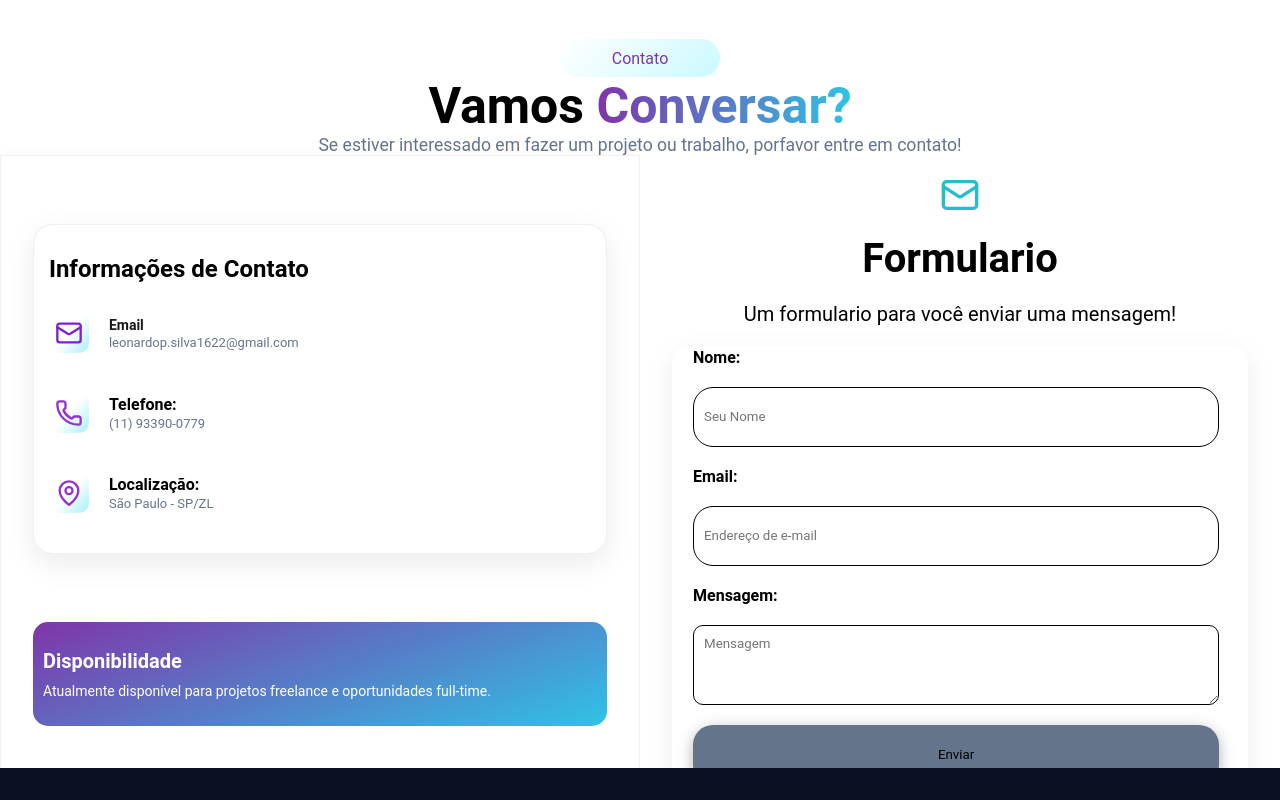
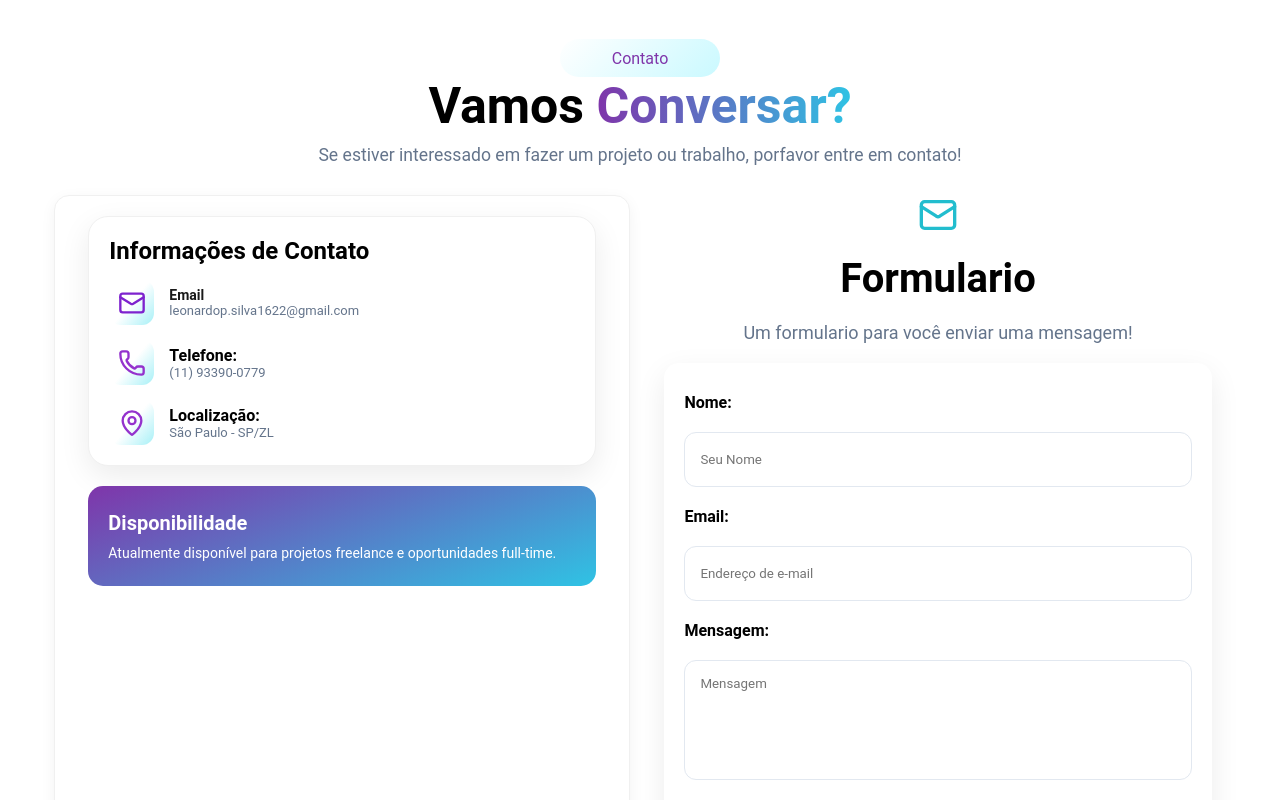
Before and after one commit to LeonardoSilva777/Portifolio, a React (Vite) app in the folder portifolio/: page / in a window 1280 px wide. Shown: the part 3120-3920 px from the top of the page. Built offline with nearby package versions, Linux system fonts and the light colour scheme.

Commit message:
Alteração do FOOTER

```diff
--- a/portifolio/src/assets/Contato/Contato.module.css
+++ b/portifolio/src/assets/Contato/Contato.module.css
@@ -1,11 +1,14 @@
 .contatos_page {
     width: 100%;
-    height: 93vh;
+    /* Alteração: Mudado de 93vh para auto para o conteúdo empurrar o footer */
+    height: auto !important;
+    min-height: 100vh; /* Garante que a página ocupe a tela toda no mínimo */
     background-color: white;
     display: flex;
     flex-direction: column;
     align-items: center;
     padding-top: 15px;
+    padding-bottom: 60px; /* Espaço para não encostar no footer */
 }
 
 .span_gradiente {
@@ -15,70 +18,69 @@
     font-weight: bold;
 }
 
-.information{
+.information {
     width: 100%;
-    height: 15vh;
-
+    min-height: 15vh;
     display: flex;
     flex-direction: column;
     justify-content: space-evenly;
     align-items: center;
-
+    margin-bottom: 30px;
 
     .sobre {
         width: 160px;
         height: 38px;
-        background:  linear-gradient(135deg, #ffffff 0%, #caf9ff 100%);
+        background: linear-gradient(135deg, #ffffff 0%, #caf9ff 100%);
         display: flex;
         justify-content: center;
         align-items: center;
         border-radius: 30px;
         color: #7F35AA;
-
-
     }
 
-
-
-        p{
-            color: #64748b;
-            font-size: 1.1rem;
-        }
+    p {
+        color: #64748b;
+        font-size: 1.1rem;
+        margin-top: 10px;
+    }
 }
 
-.formas_contato{
+.formas_contato {
     width: 100%;
-    height: 93vh;
+    /* Alteração: Mudado para auto para suportar o formulário */
+    height: auto !important;
     background-color: white;
     display: flex;
     flex-direction: row;
+    justify-content: center; /* Centraliza as duas colunas */
+    gap: 20px;
 
-    .contatos{
-        width: 50%;
-        height: 80vh;
+    .contatos {
+        width: 45%;
+        /* Alteração: Removido 80vh fixo */
+        height: auto;
         background-color: white;
         display: flex;
         flex-direction: column;
-        justify-content: space-evenly;
+        gap: 20px;
         align-items: center;
         text-align: start;
+        padding: 20px;
         box-shadow: 0 4px 15px rgba(0, 0, 0, 0.05);
         border: 1px solid #f0f0f0;
-        transition: all 0.3s ease;
-        cursor: pointer;
-
+        border-radius: 15px;
     }
 
     .option {
-        width: 90%;
+        width: 95%;
         height: auto;
-        min-height: 40vh;
+        min-height: 120px; /* Reduzido para não ficar gigante no desktop */
         background-color: white;
         display: flex;
         flex-direction: column;
         justify-content: center;
-        gap: 20px;
-        padding: 30px 15px;
+        gap: 15px;
+        padding: 20px;
         border-radius: 20px;
         box-shadow: 0 10px 30px rgba(0, 0, 0, 0.08);
         border: 1px solid #f0f0f0;
@@ -92,29 +94,20 @@
 
     .tipos {
         width: 100%;
-        height: 60px;
         display: flex;
         flex-direction: row;
         align-items: center;
-        gap: 20px;
+        gap: 15px;
     }
 
     .icon {
-        width: 40px;
-        height: 40px;
+        width: 45px;
+        height: 45px;
         background: linear-gradient(130deg, #ffffff 50%, hsl(185, 83%, 81%) 100%);
         display: flex;
         align-items: center;
         justify-content: center;
-        border-radius: 10px;
-        transition: background 0.3s ease;
-    }
-
-
-    .texto_contato {
-        display: flex;
-        flex-direction: column;
-        justify-content: center;
+        border-radius: 12px;
     }
 
     .texto_contato h3 {
@@ -122,206 +115,110 @@
         font-weight: 700;
         color: #1a1a1a;
         margin: 0;
-        padding: 0;
     }
 
     .texto_contato p {
         font-size: 13px;
         color: #64748b;
-        margin: 2px 0 0 0;
-        padding: 0;
     }
-
 }
 
-.proposta{
-    width: 90%;
-    min-height: 13vh;
+.proposta {
+    width: 95%;
+    min-height: 100px;
     background: linear-gradient(160deg, #7F35AA 0%, #2FC3E4 100%);
     gap: 10px;
     display: flex;
     flex-direction: column;
     justify-content: center;
-    padding-left: 10px;
+    padding: 20px;
     border-radius: 15px;
     color: white;
 
-    h1{
-        font: bold;
-        font-size: 20px;
-    }
-
-    p {
-        font-size: 14px;
-    }
+    h1 { font-size: 20px; font-weight: bold; }
+    p { font-size: 14px; }
 }
 
-.formulario{
-    width: 50%;
-    height: 80vh;
+.formulario {
+    width: 45%;
+    /* Alteração: Removido 80vh fixo */
+    height: auto;
     background-color: white;
     display: flex;
     flex-direction: column;
     align-items: center;
-    padding-top: 20px;
     gap: 20px;
+    padding-bottom: 20px;
 
-    h1{
-        font-size: 40px;
-    }
-    p{
-        font-size: 20px;
-    }
+    h1 { font-size: 40px; }
+    p { font-size: 18px; color: #64748b; }
 }
 
-.area_forms{
-    width: 90%;
-    height: 55vh;
+.area_forms {
+    width: 95%;
+    height: auto;
+    padding: 30px 20px;
     background-color: white;
     display: flex;
     flex-direction: column;
-    justify-content: center;
-    padding-left: 20px;
     gap: 20px;
     box-shadow: 0 10px 30px rgba(0, 0, 0, 0.08);
-    border: 1px solid #ffffff;
     border-radius: 15px;
     transition: transform 0.3s ease, box-shadow 0.3s ease;
 
-
-
-    input{
-        width: 95%;
-        height: 60px;
-        border: 0.2px solid black;
-        border-radius: 20px;
-        padding-left: 10px;
+    input, textarea {
+        width: 100%;
+        border: 1px solid #e2e8f0;
+        border-radius: 12px;
+        padding: 15px;
+        font-family: inherit;
     }
 
-    textarea{
-        width: 95%;
-        height: 80px;
-        border: 1px solid black;
-        border-radius: 10px;
-        padding: 10px 0 0 10px;
+    input { height: 55px; }
+    textarea { height: 120px; resize: none; }
+
+    button {
+        width: 100%;
+        height: 55px;
+        background-color: #64748b;
+        color: white;
+        border: none;
+        border-radius: 12px;
+        font-weight: 600;
+        cursor: pointer;
+        transition: background 0.3s;
     }
 
-    button{
-        width: 95%;
-        height: 60px;
-        background-color: #64748b;
-        border-radius: 20px;
-        box-shadow: 0 4px 15px rgba(0, 0, 0, 0.3);
-    }
+    button:hover { background-color: #475569; }
 }
 
-
-.area_forms:hover{
-    transform: translateY(-8px);
-    box-shadow: 0 15px 40px rgba(127, 53, 170, 0.15);
+/* ANIMAÇÕES DE SCROLL */
+@keyframes contactReveal {
+  from { opacity: 0; transform: translateY(30px); filter: blur(4px); }
+  to { opacity: 1; transform: translateY(0); filter: blur(0); }
 }
 
-/*ANIMAÇÃO: */
-@keyframes contactReveal {
-  from {
-    opacity: 0;
-    transform: translateY(30px);
-    filter: blur(4px);
-  }
-  to {
-    opacity: 1;
-    transform: translateY(0);
-    filter: blur(0);
-  }
+.contatos, .formulario {
+  animation: contactReveal linear forwards;
+  animation-timeline: view();
+  animation-range: entry 5% cover 20%;
 }
 
+/* RESPONSIVIDADE */
+@media (max-width: 768px) {
+    .contatos_page { height: auto !important; }
 
-@keyframes slideInContact {
-  from {
-    opacity: 0;
-    transform: translateX(var(--slide-distance));
-  }
-  to {
-    opacity: 1;
-    transform: translateX(0);
-  }
-}
-
-.information .sobre, .information h1, .information p {
-  animation: contactReveal linear forwards;
-  animation-timeline: view();
-  animation-range: entry 0% cover 15%;
-}
-
-
-.contatos {
-  --slide-distance: -50px;
-  animation: slideInContact linear forwards;
-  animation-timeline: view();
-  animation-range: entry 5% cover 25%;
-}
-
-.formulario {
-  --slide-distance: 50px;
-  animation: slideInContact linear forwards;
-  animation-timeline: view();
-  animation-range: entry 5% cover 25%;
-}
-
-
-.option, .proposta, .area_forms {
-  transition: transform 0.3s ease, box-shadow 0.3s ease;
-}
-
-@media (max-width: 768px) {
-
-    .information {
-        height: auto !important;
-        padding: 15px 0;
-        gap: 5px;
-        text-align: center;
+    .formas_contato {
+        flex-direction: column;
+        align-items: center;
+        gap: 30px;
     }
 
-    h1 {
-        font-size: 24px;
-        margin: 0;
+    .contatos, .formulario {
+        width: 90% !important;
+        height: auto !important;
     }
 
-
-    .formas_contato {
-        height: auto !important;
-        flex-direction: column;
-        gap: 10px;
-    }
-
-
-    .contatos {
-        width: 100% !important;
-        height: auto !important;
-        padding: 10px 0;
-        justify-content: flex-start;
-    }
-
-
-    .formulario {
-        width: 100%;
-        height: auto ;
-        padding: 10px 0;
-        gap: 10px;
-        text-align: center;
-    }
-
-
-    .option, .proposta, .area_forms {
-        width: 90%;
-        min-height: auto;
-        padding: 15px;
-        margin-bottom: 10px;
-    }
-
-    .area_forms {
-        height: auto;
-        padding: 15px;
-        gap: 10px;
-    }
+    .formulario h1 { font-size: 28px; }
+    .area_forms { width: 100%; }
 }
```
